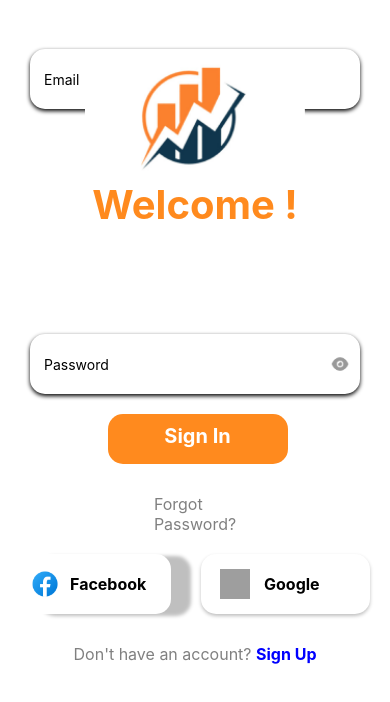
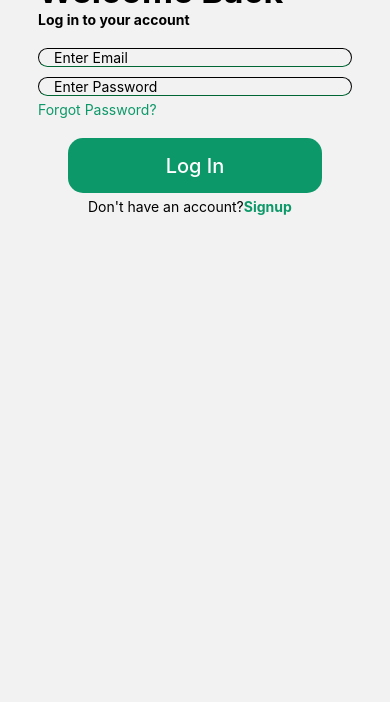
Before and after one commit to Big-Dreamer-EFriendly/EF-Mobile, a React Native app: screen /Login in a window 390 px wide. Shown: the top 702 px of the page. Built offline with nearby package versions, Linux system fonts and the light colour scheme; grey boxes are pictures that could not be loaded.

Commit message:
EF-86 Create useLogin

```diff
--- a/src/api/apiUrl.js
+++ b/src/api/apiUrl.js
@@ -1 +1 @@
-export const api_endpoints = 'https://ea61-2001-ee0-293-455a-6d17-a47b-8f4b-969f.ngrok-free.app';
+export const api_endpoints = 'https://8535-116-103-20-252.ngrok-free.app';
--- a/src/components/dropdown/DropdownComponent.js
+++ b/src/components/dropdown/DropdownComponent.js
@@ -80,6 +80,7 @@ const DropdownComponent = ({ onProvinceChange }) => {
       selectedTextStyle={styles.selectedTextStyle}
       inputSearchStyle={styles.inputSearchStyle}
       iconStyle={styles.iconStyle}
+      itemTextStyle = {styles.itemTextStyle}
       data={provincesList}
       search
       maxHeight={300}
@@ -123,4 +124,7 @@ const styles = StyleSheet.create({
     height: 40,
     fontSize: 16,
   },
+  itemTextStyle: {
+    color:'black'
+  }
 });
--- a/src/hooks/useLogin.js
+++ b/src/hooks/useLogin.js
@@ -16,12 +16,12 @@ const useLogin = (navigation) => {
           if (res.status === 200) {
             console.log(res.data);
             const token = res.data.data;
-            const userid = res.data.user.id;
+            const userid = res.data
             // const userid = res.data.id;
-            const user = JSON.stringify({token, userid});
+            const user = JSON.stringify({token});
             await AsyncStorage.setItem('user', user);
             Alert.alert('Success', 'Login successfully', [
-              {text: 'OK', onPress: () => navigation.navigate('Root')},
+              {text: 'OK', onPress: () => navigation.navigate('Home')},
             ]);
           } else {
             Alert.alert('Email or password is invalid');
--- a/src/screens/login/Login.js
+++ b/src/screens/login/Login.js
@@ -1,250 +1,204 @@
-import React, { useState } from "react";
-import { Alert } from "react-native";
+// Formik x React Native example
+import React, {useRef} from 'react';
 import {
+  View,
+  Text,
+  Image,
   StyleSheet,
-  Text,
-  View,
-  Image,
+  TextInput,
   TouchableOpacity,
-  TextInput,
-} from "react-native";
-import { Ionicons } from '@expo/vector-icons';
-const LoginScreen = ({ navigation }) => {
-  const [email, setEmail] = useState("");
-  const [password, setPassword] = useState("");
-  const [showPassword, setShowPassword] = useState(false);
+  TouchableWithoutFeedback,
+  KeyboardAvoidingView,
+  Platform,
+  Keyboard,
+} from 'react-native';
+import {Formik} from 'formik';
+import { Signup_Schema } from '../register/Validation';
+import useLogin from '../../hooks/useLogin';
 
-  const handleLogin = async () => {
-    try {
-      const response = await fetch('https://645de9688d08100293f1eb54.mockapi.io/bill');
-      const data = await response.json();
-
-      const user = data.find((item) => item.email === email && item.password === password);
-
-      if (user) {
-        console.log('Login successful');
-        Alert.alert('Login successful', 'Let order');
-        navigation.navigate('MyTab');
-      } else {
-        console.log('Invalid email or password', email);
-        Alert.alert('Login Failed', 'Wrong email or password');
-      }
-    } catch (error) {
-      console.log('Error occurred while logging in:', error);
-      Alert.alert('Error', 'An error occurred while logging in. Please try again later.');
-    }
-  };
+const Login = ({navigation}) => {
+  const passwordRef = useRef();
+  const {handleLogin} = useLogin({navigation});
 
   return (
-    <View style={styles.container}>
-        <Image source={require("../../assets/logo.png")} style={styles.logo} />
-        <Text style={styles.name}>Welcome !</Text>
+    <Formik
+      initialValues={{email: '', password: ''}}
+      validationSchema={Signup_Schema}
+      onSubmit={values => {
+        console.log(values);
+        setTimeout(() => {
+          let account = {
+            email: values.email,
+            password: values.password,
+          };
+          handleLogin(account);
+        }, 100);
+      }}>
+      {({errors, touched, handleChange, handleBlur, values, handleSubmit}) => (
+        <KeyboardAvoidingView
+          behavior={Platform.OS === 'ios' ? 'padding' : 'height'}
+          style={styles.container}>
+          {/* <Image
+            style={styles.backgroundImage}
+            source={require('../assets/images/headerImage.jpg')}
+          /> */}
+          <TouchableWithoutFeedback onPress={Keyboard.dismiss}>
+            <View style={styles.contentLogin}>
+              <View style={styles.itemLogo}>
+                {/* <Image
+                  source={require('../assets/images/logo-bonsai-cay-canh-28-1030x1030-removebg-preview.png')}
+                  style={styles.logo}
+                /> */}
+                <Text style={styles.textLogo}>BonSai Application</Text>
+              </View>
+              <View>
+                <Text style={styles.textWelcome}>Welcome Back</Text>
+                <Text style={styles.textLogin}>Log in to your account</Text>
+              </View>
+              <View style={styles.textInput}>
                 <TextInput
                   style={styles.input}
-          placeholder="Email"
-          value={email}
-          onChangeText={setEmail}
+                  placeholder="Enter Email"
+                  placeholderTextColor={'black'}
+                  enterKeyHint={'next'}
+                  onSubmitEditing={() => passwordRef.current?.focus()}
+                  onChangeText={handleChange('email')}
+                  onBlur={handleBlur('email')}
+                  value={values.email}
                 />
-        <View style={styles.passwordContainer}>
+                {errors.email && touched.email ? (
+                  <Text style={styles.errorText}>* {errors.email}</Text>
+                ) : null}
                 <TextInput
-            style={styles.passwordInput}
-            placeholder="Password"
-            secureTextEntry={!showPassword}
-            value={password}
-            onChangeText={setPassword}
+                  ref={passwordRef}
+                  style={styles.input}
+                  placeholder="Enter Password"
+                  placeholderTextColor={'black'}
+                  enterKeyHint={'done'}
+                  onSubmitEditing={() => passwordRef.current?.clear()}
+                  onChangeText={handleChange('password')}
+                  onBlur={handleBlur('password')}
+                  value={values.password}
                 />
-          <TouchableOpacity onPress={() => setShowPassword(!showPassword)} style={styles.eyeIconContainer}>
-            <Image source={require("../../assets/Show.png")} style={styles.eyeIcon} />
+                {errors.password && touched.password ? (
+                  <Text style={styles.errorText}>* {errors.password}</Text>
+                ) : null}
+              </View>
+              <Text style={styles.forgetPass}>Forgot Password?</Text>
+              <TouchableOpacity
+                style={styles.buttonLogin}
+                onPress={handleSubmit}>
+                <Text style={styles.textLgoin}>Log In</Text>
               </TouchableOpacity>
+              <View style={styles.signupNav}>
+                <Text style={styles.textAccount}>Don't have an account?</Text>
+                <Text
+                  style={styles.textSignup}
+                  onPress={() => navigation.navigate('Register')}>
+                  Signup
+                </Text>
               </View>
-        <TouchableOpacity style={styles.loginButton} onPress={handleLogin}>
-          <Text style={styles.loginButtonText}>Sign In</Text>
-        </TouchableOpacity>
-        <View style={styles.buttonContainer}>
-          <TouchableOpacity style={styles.facebookButton}>
-            <Image source={require("../../assets/fb.png")} style={styles.icon} />
-            <Text style={styles.buttonText}>Facebook</Text>
-          </TouchableOpacity>
-          <TouchableOpacity style={styles.googleButton}>
-            <Image style={styles.gg} source={require("../../assets/google.png")} />
-            <Text style={styles.buttonText}>Google</Text>
-          </TouchableOpacity>
             </View>
-        <TouchableOpacity onPress={() => navigation.navigate('Forgotpw')}>
-        <Text style={styles.forgotPassword}>Forgot Password?</Text>
-        </TouchableOpacity>
-        <Text style={styles.dontHaveAccount}>Don't have an account? <Text style={styles.signInText}>Sign Up</Text></Text>
-    </View>
+          </TouchableWithoutFeedback>
+        </KeyboardAvoidingView>
+      )}
+    </Formik>
   );
 };
-
 const styles = StyleSheet.create({
   container: {
     flex: 1,
-    backgroundColor: "#fff",
-    alignItems: "center",
-    justifyContent: "flex-start",
   },
   logo: {
-    position: "absolute",
-    top: 50, // Adjust this value to align it vertically
-    width: 220, // Adjust this value as needed
-    height: 150, // Adjust this value as needed
+    width: 150,
+    height: 150,
   },
-  content: {
-    width: 320,
-    height: 300,
-    marginTop: -950,
-    position: "relative",
+  itemLogo: {
+    alignItems: 'center',
+    marginTop: -30,
   },
-  name: {
-    top: 180, // Adjust this value to align it vertically
-    fontSize: 40,
-    fontWeight: "bold",
-    color: "rgba(255, 138, 30, 1)",
+  textLogo: {
+    color: '#98C13F',
+    fontSize: 24,
+    fontWeight: 'bold',
+    marginTop: -30,
+  },
+  textWelcome: {
+    color: '#000',
+    fontSize: 34,
+    fontWeight: 'bold',
+  },
+  textLogin: {
+    color: '#000',
+    fontSize: 14,
+    fontWeight: 'bold',
+  },
+  contentLogin: {
+    paddingHorizontal: 38,
   },
   input: {
-    top: 210, // Adjust this value to align it vertically
-    height: 60,
-    borderColor: "#DCDCDC",
-    marginBottom: 15,
-    paddingLeft: 14,
-    width: 330,
-    backgroundColor: "white",
+    borderWidth: 1,
     borderRadius: 15,
-    alignItems:'center',
-    shadowColor: "#000",
-    shadowOffset: {
-          width: 0,
-          height: 2,
+    // marginTop: 10,
+    borderBottomWidth: 1.221,
+    borderBottomColor: '#063',
+    color: '#000',
+    paddingLeft: 15,
   },
-    shadowOpacity: 1,
-    shadowRadius: 4,
-    elevation: 5,
+  textInput: {
+    gap: 10,
+    marginTop: 20,
   },
-  loginButton: {
-    backgroundColor: "rgba(255, 138, 30, 1)",
-    padding: 10,
+  forgetPass: {
+    marginTop: 5,
+    color: '#0D986A',
+    fontSize: 14,
+  },
+  buttonLogin: {
+    backgroundColor: '#0D986A',
+    height: 55,
+    alignItems: 'center',
+    justifyContent: 'center',
+    marginTop: 20,
     borderRadius: 15,
-    alignItems: "center",
-    marginTop: 10,
-    top: 220, // Adjust this value to align it vertically
-    width: 180,
-    height: 50,
-    marginLeft: 5
+    marginHorizontal: 30,
   },
-  loginButtonText: {
-    color: "white",
+  textLgoin: {
+    color: '#FFF',
     fontSize: 20,
-    fontWeight: "bold",
+    fontWeight: '500',
   },
-  buttonContainer: {
-    width: "100%",
-    flexDirection: "row",
-    justifyContent: "space-between",
-    marginTop: 10,
-    height: 50,
+  signupNav: {
+    flexDirection: 'row',
+    textAlign: 'center',
+    paddingLeft: 50,
+    marginTop: 5,
   },
-  facebookButton: {
-    backgroundColor: "white",
-    padding: 10,
-    borderRadius: 15,
-    left: 20,
-    alignItems: "center",
+  textAccount: {
+    color: '#000',
+    fontSize: 14,
+  },
+  textSignup: {
+    color: '#0D986A',
+    fontSize: 14,
+    fontWeight: 'bold',
+  },
+  backgroundImage: {
     flex: 1,
-    marginRight: 70,
-    top: 300, // Adjust this value to align it vertically
-    height: 60,
-    shadowColor: "#000",
-    shadowOffset: {
-      width: 20,
-      height: 2,
+    resizeMode: 'cover',
+    top: 0,
+    left: 0,
+    width: '100%',
+    height: '80%',
+    borderBottomLeftRadius: 150,
+    borderBottomRightRadius: 150,
   },
-    shadowOpacity: 0.25,
-    shadowRadius: 3.84,
-    elevation: 5,
-    flexDirection: "row",
+  errorText: {
+    fontWeight: 'bold',
+    color: 'red',
+    margin: 0,
+    padding: 0,
   },
-  googleButton: {
-    backgroundColor: "white",
-    padding: 19,
-    borderRadius: 15,
-    alignItems: "center",
-    flex: 1,
-    flexDirection: "row",
-    columnGap: 14,
-    top: 300, // Adjust this value to align it vertically
-    height: 60,
-    right: 20,
-    shadowColor: "#000",
-    shadowOffset: {
-      width: 0,
-      height: 2,
-    },
-    shadowOpacity: 0.25,
-    shadowRadius: 3.84,
-    elevation: 5,
-  },
-  buttonText: {
-    color: "black",
-    fontSize: 16,
-    fontWeight: "bold",
-  },
-  icon: {
-    width: 30,
-    height: 30,
-    marginRight: 10,
-  },
-  gg: {
-    width:30,
-    height: 30
-  },
-  forgotPassword: {
-    color: "grey",
-    alignSelf: "center",
-    marginTop: 190, // Adjust this value to align it vertically
-    fontSize: 16,
-    position: "absolute",
-  },
-  dontHaveAccount: {
-    color: "grey",
-    marginTop: 340,
-    fontSize: 16,
-    alignSelf: "center",
-  },
-  signInText: {
-    color: "blue",
-    fontWeight: "bold",
-  },
-  passwordContainer: {
-    top: 210,
-    flexDirection: 'row',
-    alignItems: 'center',
-    width: 330,
-    height: 60,
-    backgroundColor: "white",
-    borderRadius: 15,
-    shadowColor: "#000",
-    shadowOffset: {
-      width: 0,
-      height: 2,
-    },
-    shadowOpacity: 1,
-    shadowRadius: 4,
-    elevation: 5,
-  },
-  passwordInput: {
-    flex: 1,
-    paddingLeft: 14,
-  },
-  eyeIconContainer: {
-    padding: 10,
-  },
-  eyeIcon: {
-    width: 20,
-    height: 20,
-  },
-
 });
 
-export default  LoginScreen;
+export default Login;
--- a/src/screens/register/Register.js
+++ b/src/screens/register/Register.js
@@ -52,7 +52,7 @@ const Register = ({ navigation }) => {
       {({ errors, touched, handleChange, handleBlur, values, handleSubmit }) => (
         <KeyboardAvoidingView
           behavior={Platform.OS === 'ios' ? 'padding' : 'height'}
-          style={styles.container}
+          style={styles.registercContainer}
         >
           <TouchableWithoutFeedback onPress={Keyboard.dismiss}>
             <View>
@@ -156,7 +156,7 @@ const Register = ({ navigation }) => {
 };
 
 const styles = StyleSheet.create({
-  container: {
+  registercContaine: {
     flex: 1,
     justifyContent: 'center',
     alignItems: 'center',
@@ -189,7 +189,8 @@ const styles = StyleSheet.create({
     marginBottom: 10,
     fontSize: 16,
     backgroundColor: 'rgba(217, 217, 217, 0.25)',
-    borderRadius: 17
+    borderRadius: 17,
+    color: 'black'
   },
   errorText: {
     color: 'red',
--- a/src/screens/register/Validation.js
+++ b/src/screens/register/Validation.js
@@ -1,11 +1,11 @@
 import * as Yup from 'yup';
 
 export const Signup_Schema = Yup.object().shape({
-  name: Yup.string()
-    .matches(/^[a-zA-Z\s]+$/, 'Name cannot contain special characters or numbers')
-    .min(5, 'Name must be at least 5 characters!')
-    .max(20, 'Name must have a maximum of 50 characters!')
-    .required('Required'),
+  // name: Yup.string()
+  //   .matches(/^[a-zA-Z\s]+$/, 'Name cannot contain special characters or numbers')
+  //   .min(5, 'Name must be at least 5 characters!')
+  //   .max(20, 'Name must have a maximum of 50 characters!')
+  //   .required('Required'),
   email: Yup.string()
     .email('Invalid email address')
     .required('Required'),
@@ -14,7 +14,7 @@ export const Signup_Schema = Yup.object().shape({
     .matches(/^(?=.*[a-z])(?=.*[A-Z])(?=.*\d)[a-zA-Z\d@$!%*?&]+$/, 'Password must contain at least one uppercase letter, one lowercase letter, and one digit')
     .required('Required'),
   // address: Yup.string().required('Required'),
-  member: Yup.number()
-    .min(1, 'Family members must be at least 1')
-    .required('Required'),
+  // member: Yup.number()
+  //   .min(1, 'Family members must be at least 1')
+  //   .required('Required'),
 });
```
Also changed, not shown: src/components/modal/SuccessModal.js (added). Lines whose indentation alone changed are shown as unchanged.
